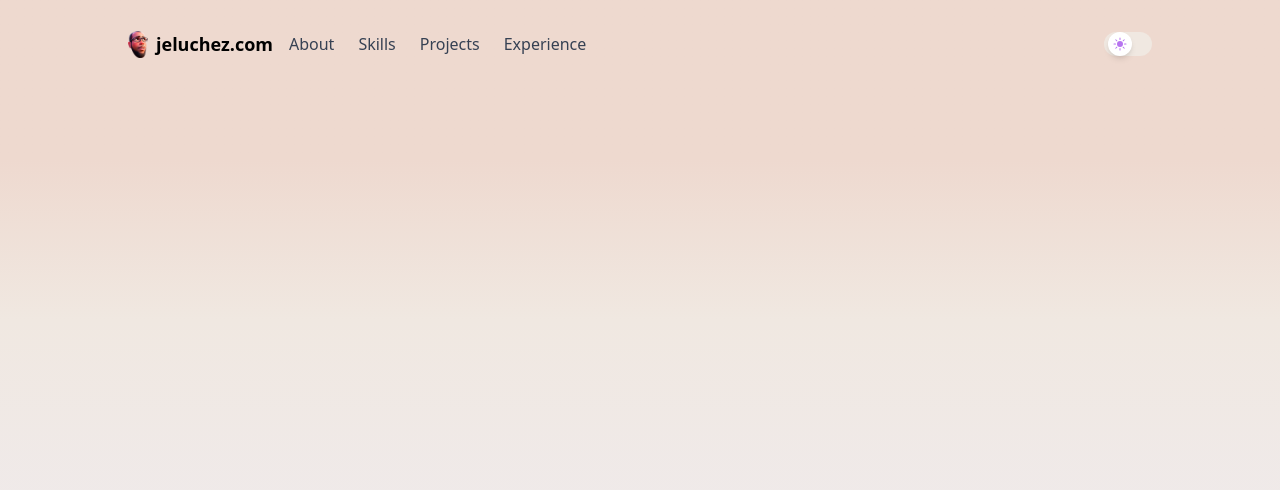
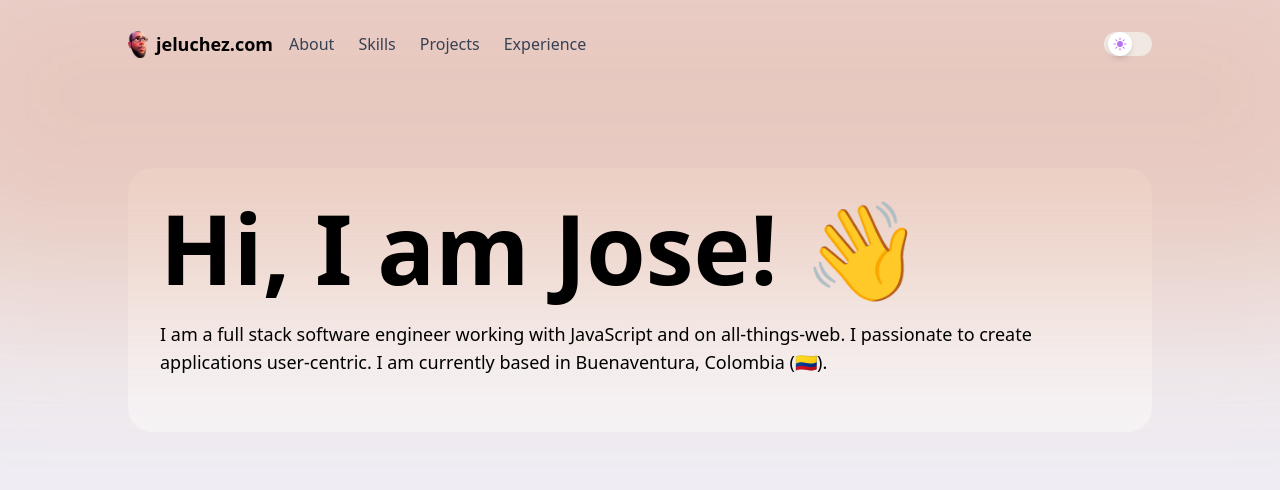
Before and after one commit to Jeluchez/portfolio, a Next.js app: page / in a window 1280 px wide. Shown: the top 490 px of the page. Built offline with nearby package versions, Linux system fonts and the light colour scheme.

Commit message:
create animation

```diff
--- a/src/app/globals.css
+++ b/src/app/globals.css
@@ -1,14 +1,65 @@
 @import "tailwindcss";
 @variant dark (&:where([data-theme="dark"], [data-theme="dark"] *));
 
+:root {
+  --color-lilac: #EFECF3;
+  --color-orange: #fdbb21;
+  --color-purple: rgba(183,116,240);
+  --color-gold: #F0E8E1;
+}
+@layer base {
+  :root {
+    --transition-default: all 0.3s ease-in-out;
+  }
+}
 @theme {
   --color-lilac: #EFECF3;
-  --color-orange: #EED9CF;
+  --color-orange: #fdbb21;
   --color-gold: #F0E8E1;
-  --color-purple: #B774F0;
+  --color-purple: rgba(183,116,240)
+  --color-pale-lilac: rgb(243,239,247);
+  --color-pale-lilac-800: rgb(243,239,247,.8);
+  --color-pale-lilac-400: rgb(243,239,247,.4);
+  --color-white-400: rgb(255,255,255,.4);
 
   --container-sm: 40rem;/*640px;*/
   --container-md: 48rem;/*768px;*/
   --container-lg: 64rem;/*1024px;*/
   --container-xl: 80rem;/*1280px;*/
 }
+.overlays{
+  z-index: -1
+}
+.gradient-overlay1 {
+  position: absolute;
+  inset: 0;
+  pointer-events: none;
+  background-color: var(--color-orange);
+  filter: blur(60px);
+  top: -200px;
+  transform: scale(150%, 150%);
+  animation: expandRetract 10s linear infinite;
+  opacity: 0.3;
+}
+
+.gradient-overlay2 {
+  position: absolute;
+  inset: 0;
+  pointer-events: none;
+  background-color: var(--color-purple);
+  filter: blur(60px);
+  top: -200px;
+  transform: scale(150%, 150%);
+  opacity: 0.2;
+  animation: expandRetract 13s linear infinite;
+  animation-fill-mode: both;
+  transition: opacity 2s, width 2s, height 2s;
+}
+@keyframes expandRetract {
+  0%,100% {
+    height: 180px
+  }
+  50% {
+    height: 100%
+  }
+}
--- a/src/app/page.tsx
+++ b/src/app/page.tsx
@@ -2,10 +2,25 @@ import { Header } from '@/components';
 
 export default function Home() {
   return (
-    <div className="wrapper  min-h-screen bg-gradient-to-b from-orange from-20% via-gold via-40%  to-lilac to-90%">
-      <div className="w-full max-w-lg mx-auto">
+    // <div className="wrapper  min-h-screen overflow-hidden bg-gradient-to-b from-orange from-10% via-gold via-20%  to-lilac to-90% ">
+    <div className="wrapper  min-h-screen overflow-hidden bg-lilac">
+      <div className="w-full max-w-lg mx-auto relative z-2">
         <Header/>
       </div>
+      <div className="bg-white-400 w-full max-w-lg mx-auto p-4 pb-8 sm:p-8 rounded-3xl mt-20 relative z-1">
+        <div className='overlays'>
+          <div className="gradient-overlay1"></div>
+          <div className="gradient-overlay2"></div>
+        </div>
+
+        <div className='relative z-1'>
+          <h1 className="text-4xl md:text-8xl font-bold font-heading text-theme-heading transition-colors">
+          Hi, I am Jose! 👋</h1>
+          <p className="text-md text-theme-text md:text-lg my-6">I am a full stack software engineer working with JavaScript and on all-things-web. I passionate to create applications user-centric. I am currently based in Buenaventura, Colombia (🇨🇴).</p>
+        </div>
+
+      </div>
     </div>
+
   );
 }
--- a/src/components/header/Header.tsx
+++ b/src/components/header/Header.tsx
@@ -5,7 +5,7 @@ import { ThemeToggle,NavBar } from '@/components';
 
 export const Header = () => {
   return (
-    <header className="w-full py-4 flex items-center">
+    <header className="w-full py-4 flex items-center sticky top-0">
       <div className="flex items-center">
         <Link href="/" className="flex  items-center">
           <Image
```
